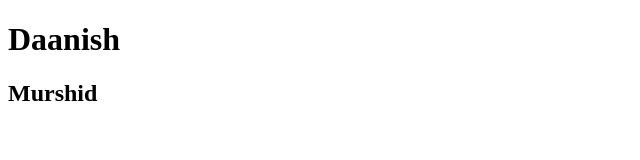
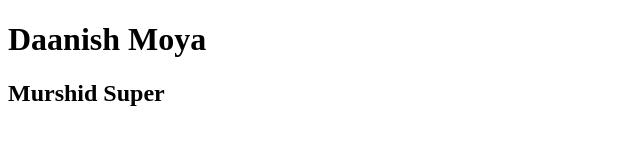
Before and after one commit to dhaaanishh/Portfolio-Sites, a plain HTML site: page index.html in a window 1280 px wide. Shown: the whole page, without its empty margins (0-640 px from the left). Drawn offline with Linux system fonts and the light colour scheme.

Commit message:
Added Moya

```diff
--- a/index.html
+++ b/index.html
@@ -6,8 +6,8 @@
     <title>Document</title>
 </head>
 <body>
-    <H1>Daanish</H1>
-    <H2>Murshid</H2>
+    <H1>Daanish Moya</H1>
+    <H2>Murshid Super</H2>
 
 </body>
 </html>
```
Also changed, not shown: 1 other file.
